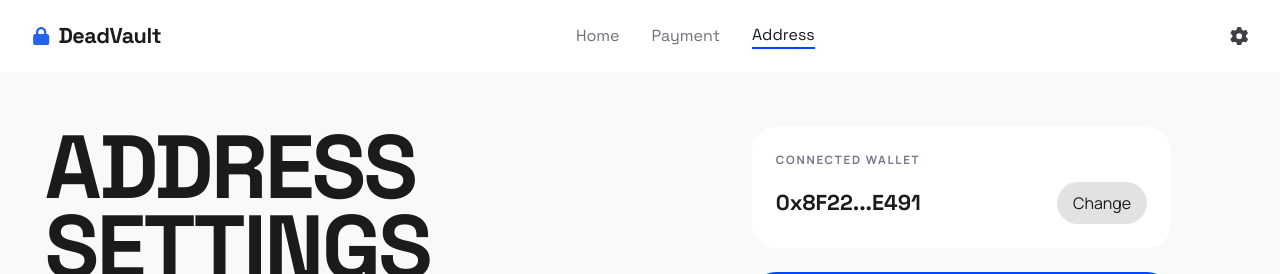
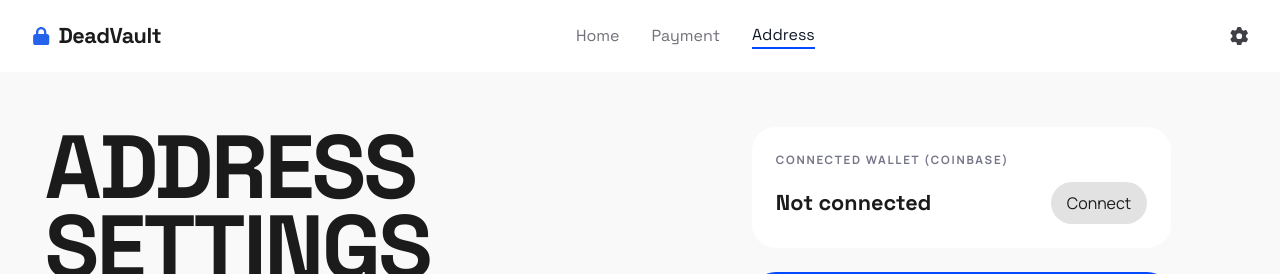
Before and after one commit to Keyboris/DeadVault, a Next.js app in the folder frontend/dead-vault/: page /address in a window 1280 px wide. Shown: the top 274 px of the page. Built offline with nearby package versions, Linux system fonts and the light colour scheme.

Commit message:
fixed coinbase wallet integration

```diff
--- a/frontend/dead-vault/app/components/DeadVaultApp.tsx
+++ b/frontend/dead-vault/app/components/DeadVaultApp.tsx
@@ -77,6 +77,31 @@ type EventItem = {
 
 type ChainName = "Ethereum" | "Polygon";
 
+type EthereumProvider = {
+  isCoinbaseWallet?: boolean;
+  request: (args: { method: string; params?: unknown[] }) => Promise<unknown>;
+  on?: (event: string, listener: (...args: unknown[]) => void) => void;
+  removeListener?: (event: string, listener: (...args: unknown[]) => void) => void;
+};
+
+const BASE_CHAIN_ID_HEX = "0x2105";
+
+function getEthereumProvider(): EthereumProvider | undefined {
+  if (typeof window === "undefined") {
+    return undefined;
+  }
+
+  const maybeEthereum = (window as Window & { ethereum?: EthereumProvider }).ethereum;
+  return maybeEthereum;
+}
+
+function shortAddress(address: string): string {
+  if (address.length < 10) {
+    return address;
+  }
+  return `${address.slice(0, 6)}...${address.slice(-4)}`;
+}
+
 const mobileEvents: EventItem[] = [
   { title: "Contract Authorized", desc: "Signature verification complete", age: "12m", Icon: FaFileContract },
   { title: "Vault Heartbeat Detected", desc: "Pulse confirmed at 04:00 UTC", age: "4h", Icon: FaHeartPulse },
@@ -121,6 +146,9 @@ export function DeadVaultApp() {
   const [biometricUnlock, setBiometricUnlock] = useState(false);
   const [sessionTimeout, setSessionTimeout] = useState(true);
   const [chain, setChain] = useState<ChainName>("Ethereum");
+  const [walletAddress, setWalletAddress] = useState<string | null>(null);
+  const [walletChainId, setWalletChainId] = useState<string | null>(null);
+  const [walletError, setWalletError] = useState<string>("");
   const pathname = usePathname();
   const router = useRouter();
 
@@ -134,6 +162,74 @@ export function DeadVaultApp() {
 
   const openActionPage = (slug: string) => {
     navigateWithTransition(router.push, `/action/${slug}`);
+  };
+
+  const validateBaseNetwork = (chainId: string | null) => {
+    if (!chainId) {
+      setWalletError("Could not detect current network from Coinbase Wallet.");
+      return;
+    }
+    if (chainId.toLowerCase() !== BASE_CHAIN_ID_HEX) {
+      setWalletError("Please switch Coinbase Wallet to Base network to continue.");
+      return;
+    }
+    setWalletError("");
+  };
+
+  const connectCoinbaseWallet = async () => {
+    const provider = getEthereumProvider();
+
+    if (!provider || !provider.isCoinbaseWallet) {
+      setWalletError("Coinbase Wallet not detected. Install Coinbase Wallet extension/app first.");
+      return;
+    }
+
+    try {
+      await provider.request({ method: "eth_requestAccounts" });
+      const accounts = (await provider.request({ method: "eth_accounts" })) as string[];
+      const chainId = (await provider.request({ method: "eth_chainId" })) as string;
+      const firstAccount = accounts[0] ?? null;
+      setWalletAddress(firstAccount);
+      setWalletChainId(chainId ?? null);
+      if (!firstAccount) {
+        setWalletError("No connected Coinbase wallet account.");
+        return;
+      }
+      validateBaseNetwork(chainId ?? null);
+    } catch {
+      setWalletError("Wallet connection request was cancelled or failed.");
+    }
+  };
+
+  const changeCoinbaseWallet = async () => {
+    const provider = getEthereumProvider();
+    if (!provider || !provider.isCoinbaseWallet) {
+      setWalletError("Coinbase Wallet not detected. Install Coinbase Wallet extension/app first.");
+      return;
+    }
+
+    try {
+      // Re-requesting accounts opens wallet account selection in compatible Coinbase clients.
+      await provider.request({ method: "eth_requestAccounts" });
+      const accounts = (await provider.request({ method: "eth_accounts" })) as string[];
+      const chainId = (await provider.request({ method: "eth_chainId" })) as string;
+      const firstAccount = accounts[0] ?? null;
+      setWalletAddress(firstAccount);
+      setWalletChainId(chainId ?? null);
+      if (!firstAccount) {
+        setWalletError("No connected Coinbase wallet account.");
+        return;
+      }
+      validateBaseNetwork(chainId ?? null);
+    } catch {
+      setWalletError("Wallet change request was cancelled or failed.");
+    }
+  };
+
+  const disconnectCoinbaseWallet = () => {
+    setWalletAddress(null);
+    setWalletChainId(null);
+    setWalletError("");
   };
 
   useEffect(() => {
@@ -151,6 +247,65 @@ export function DeadVaultApp() {
     const syncedScreen = screenFromPath(pathname);
     setScreen(syncedScreen);
   }, [pathname]);
+
+  useEffect(() => {
+    async function loadExistingCoinbaseSession() {
+      const provider = getEthereumProvider();
+      if (!provider || !provider.isCoinbaseWallet) {
+        return;
+      }
+
+      try {
+        const accounts = (await provider.request({ method: "eth_accounts" })) as string[];
+        const chainId = (await provider.request({ method: "eth_chainId" })) as string;
+        const firstAccount = accounts[0] ?? null;
+        setWalletAddress(firstAccount);
+        setWalletChainId(chainId ?? null);
+        if (!firstAccount) {
+          setWalletError("No connected Coinbase wallet account.");
+          return;
+        }
+        validateBaseNetwork(chainId ?? null);
+      } catch {
+        setWalletAddress(null);
+        setWalletChainId(null);
+      }
+    }
+
+    loadExistingCoinbaseSession();
+  }, []);
+
+  useEffect(() => {
+    const provider = getEthereumProvider();
+    if (!provider || !provider.isCoinbaseWallet || !provider.on || !provider.removeListener) {
+      return;
+    }
+
+    const handleAccountsChanged = (accounts: unknown) => {
+      const nextAccounts = Array.isArray(accounts) ? (accounts as string[]) : [];
+      const nextAccount = nextAccounts[0] ?? null;
+      setWalletAddress(nextAccount);
+      if (!nextAccount) {
+        setWalletError("No connected Coinbase wallet account.");
+      } else if (walletChainId?.toLowerCase() === BASE_CHAIN_ID_HEX) {
+        setWalletError("");
+      }
+    };
+
+    const handleChainChanged = (chainId: unknown) => {
+      const nextChainId = typeof chainId === "string" ? chainId : null;
+      setWalletChainId(nextChainId);
+      validateBaseNetwork(nextChainId);
+    };
+
+    provider.on("accountsChanged", handleAccountsChanged);
+    provider.on("chainChanged", handleChainChanged);
+
+    return () => {
+      provider.removeListener?.("accountsChanged", handleAccountsChanged);
+      provider.removeListener?.("chainChanged", handleChainChanged);
+    };
+  }, [walletChainId]);
 
   useEffect(() => {
     let mounted = true;
@@ -224,17 +379,27 @@ export function DeadVaultApp() {
             <DesktopProfile
               autoTrigger={autoTrigger}
               privacyShield={privacyShield}
+              walletAddress={walletAddress}
+              walletError={walletError}
               onToggleAuto={() => setAutoTrigger((v) => !v)}
               onTogglePrivacy={() => setPrivacyShield((v) => !v)}
               onOpenAction={openActionPage}
+              onConnectWallet={connectCoinbaseWallet}
+              onChangeWallet={changeCoinbaseWallet}
+              onDisconnectWallet={disconnectCoinbaseWallet}
             />
           ) : (
             <MobileProfile
               autoTrigger={autoTrigger}
               privacyShield={privacyShield}
+              walletAddress={walletAddress}
+              walletError={walletError}
               onToggleAuto={() => setAutoTrigger((v) => !v)}
               onTogglePrivacy={() => setPrivacyShield((v) => !v)}
               onOpenAction={openActionPage}
+              onConnectWallet={connectCoinbaseWallet}
+              onChangeWallet={changeCoinbaseWallet}
+              onDisconnectWallet={disconnectCoinbaseWallet}
             />
           )
         ) : null}
@@ -245,20 +410,28 @@ export function DeadVaultApp() {
               securityAlerts={securityAlerts}
               biometricUnlock={biometricUnlock}
               sessionTimeout={sessionTimeout}
+              walletAddress={walletAddress}
+              walletError={walletError}
               onToggleSecurityAlerts={() => setSecurityAlerts((v) => !v)}
               onToggleBiometricUnlock={() => setBiometricUnlock((v) => !v)}
               onToggleSessionTimeout={() => setSessionTimeout((v) => !v)}
-              onOpenAction={openActionPage}
+              onConnectWallet={connectCoinbaseWallet}
+              onChangeWallet={changeCoinbaseWallet}
+              onDisconnectWallet={disconnectCoinbaseWallet}
             />
           ) : (
             <MobileSettings
               securityAlerts={securityAlerts}
               biometricUnlock={biometricUnlock}
               sessionTimeout={sessionTimeout}
+              walletAddress={walletAddress}
+              walletError={walletError}
               onToggleSecurityAlerts={() => setSecurityAlerts((v) => !v)}
               onToggleBiometricUnlock={() => setBiometricUnlock((v) => !v)}
               onToggleSessionTimeout={() => setSessionTimeout((v) => !v)}
-              onOpenAction={openActionPage}
+              onConnectWallet={connectCoinbaseWallet}
+              onChangeWallet={changeCoinbaseWallet}
+              onDisconnectWallet={disconnectCoinbaseWallet}
             />
           )
         ) : null}
@@ -460,29 +633,43 @@ function DesktopNotifications() {
 type ProfileProps = {
   autoTrigger: boolean;
   privacyShield: boolean;
+  walletAddress: string | null;
+  walletError: string;
   onToggleAuto: () => void;
   onTogglePrivacy: () => void;
   onOpenAction: (slug: string) => void;
+  onConnectWallet: () => void;
+  onChangeWallet: () => void;
+  onDisconnectWallet: () => void;
 };
 
 type SettingsProps = {
   securityAlerts: boolean;
   biometricUnlock: boolean;
   sessionTimeout: boolean;
+  walletAddress: string | null;
+  walletError: string;
   onToggleSecurityAlerts: () => void;
   onToggleBiometricUnlock: () => void;
   onToggleSessionTimeout: () => void;
-  onOpenAction: (slug: string) => void;
+  onConnectWallet: () => void;
+  onChangeWallet: () => void;
+  onDisconnectWallet: () => void;
 };
 
-function MobileProfile({ autoTrigger, privacyShield, onToggleAuto, onTogglePrivacy, onOpenAction }: ProfileProps) {
+function MobileProfile({ autoTrigger, privacyShield, walletAddress, walletError, onToggleAuto, onTogglePrivacy, onOpenAction, onConnectWallet, onChangeWallet, onDisconnectWallet }: ProfileProps) {
   return (
     <section className="dv-mobile-stack">
       <h1 className="dv-hero-title">ADDRESS SETTINGS</h1>
       <p className="dv-subcopy">Manage recipient identity, routing preferences, and delivery safeguards.</p>
       <div className="dv-profile-card">
-        <span>CONNECTED WALLET</span>
-        <div className="dv-profile-row"><strong>0x8F22...E491</strong><button type="button" onClick={() => onOpenAction("change-wallet")}>Change</button></div>
+        <span>CONNECTED WALLET (COINBASE)</span>
+        <div className="dv-profile-row">
+          <strong>{walletAddress ? shortAddress(walletAddress) : "Not connected"}</strong>
+          {walletAddress ? <button type="button" onClick={onChangeWallet}>Change</button> : <button type="button" onClick={onConnectWallet}>Connect</button>}
+        </div>
+        {walletAddress ? <button type="button" className="dv-wallet-disconnect" onClick={onDisconnectWallet}>Disconnect</button> : null}
+        {walletError ? <p className="dv-inline-error">{walletError}</p> : null}
       </div>
       <h2 className="dv-section-title">CONTRACT</h2>
       <div className="dv-vault-card">
@@ -533,7 +720,7 @@ function MobileProfile({ autoTrigger, privacyShield, onToggleAuto, onTogglePriva
   );
 }
 
-function DesktopProfile({ autoTrigger, privacyShield, onToggleAuto, onTogglePrivacy, onOpenAction }: ProfileProps) {
+function DesktopProfile({ autoTrigger, privacyShield, walletAddress, walletError, onToggleAuto, onTogglePrivacy, onConnectWallet, onChangeWallet, onDisconnectWallet }: ProfileProps) {
   return (
     <section className="dv-desktop-grid">
       <div className="dv-col-left">
@@ -542,8 +729,13 @@ function DesktopProfile({ autoTrigger, privacyShield, onToggleAuto, onTogglePriv
       </div>
       <div className="dv-col-right dv-desktop-stack">
         <div className="dv-profile-card">
-          <span>CONNECTED WALLET</span>
-          <div className="dv-profile-row"><strong>0x8F22...E491</strong><button type="button" onClick={() => onOpenAction("change-wallet")}>Change</button></div>
+          <span>CONNECTED WALLET (COINBASE)</span>
+          <div className="dv-profile-row">
+            <strong>{walletAddress ? shortAddress(walletAddress) : "Not connected"}</strong>
+            {walletAddress ? <button type="button" onClick={onChangeWallet}>Change</button> : <button type="button" onClick={onConnectWallet}>Connect</button>}
+          </div>
+          {walletAddress ? <button type="button" className="dv-wallet-disconnect" onClick={onDisconnectWallet}>Disconnect</button> : null}
+          {walletError ? <p className="dv-inline-error">{walletError}</p> : null}
         </div>
         <div className="dv-vault-card">
           <span>VAULT STATUS</span>
@@ -594,10 +786,14 @@ function MobileSettings({
   securityAlerts,
   biometricUnlock,
   sessionTimeout,
+  walletAddress,
+  walletError,
   onToggleSecurityAlerts,
   onToggleBiometricUnlock,
   onToggleSessionTimeout,
-  onOpenAction,
+  onConnectWallet,
+  onChangeWallet,
+  onDisconnectWallet,
 }: SettingsProps) {
   return (
     <section className="dv-mobile-stack">
@@ -606,7 +802,9 @@ function MobileSettings({
 
       <div className="dv-profile-card">
         <span>ACCOUNT</span>
-        <div className="dv-profile-row"><strong>Vault Owner</strong><button type="button" onClick={() => onOpenAction("edit-account")}>Edit</button></div>
+        <div className="dv-profile-row"><strong>{walletAddress ? shortAddress(walletAddress) : "No Coinbase wallet"}</strong>{walletAddress ? <button type="button" onClick={onChangeWallet}>Change</button> : <button type="button" onClick={onConnectWallet}>Connect</button>}</div>
+        {walletAddress ? <button type="button" className="dv-wallet-disconnect" onClick={onDisconnectWallet}>Disconnect</button> : null}
+        {walletError ? <p className="dv-inline-error">{walletError}</p> : null}
       </div>
 
       <div className="dv-profile-card">
@@ -645,10 +843,14 @@ function DesktopSettings({
   securityAlerts,
   biometricUnlock,
   sessionTimeout,
+  walletAddress,
+  walletError,
   onToggleSecurityAlerts,
   onToggleBiometricUnlock,
   onToggleSessionTimeout,
-  onOpenAction,
+  onConnectWallet,
+  onChangeWallet,
+  onDisconnectWallet,
 }: SettingsProps) {
   return (
     <section className="dv-desktop-grid">
@@ -659,7 +861,9 @@ function DesktopSettings({
       <div className="dv-col-right dv-desktop-stack">
         <div className="dv-profile-card">
           <span>ACCOUNT</span>
-          <div className="dv-profile-row"><strong>Primary Identity</strong><button type="button" onClick={() => onOpenAction("manage-identity")}>Manage</button></div>
+          <div className="dv-profile-row"><strong>{walletAddress ? shortAddress(walletAddress) : "No Coinbase wallet"}</strong>{walletAddress ? <button type="button" onClick={onChangeWallet}>Change</button> : <button type="button" onClick={onConnectWallet}>Connect</button>}</div>
+          {walletAddress ? <button type="button" className="dv-wallet-disconnect" onClick={onDisconnectWallet}>Disconnect</button> : null}
+          {walletError ? <p className="dv-inline-error">{walletError}</p> : null}
         </div>
         <div className="dv-profile-card">
           <span>SECURITY CONTROLS</span>
```
Also changed, not shown: frontend/dead-vault/app/globals.css (+18 -0 lines), frontend/dead-vault/next.config.ts (line endings or trailing spaces), 1 other file (tests, documents, lock files or other folders).
